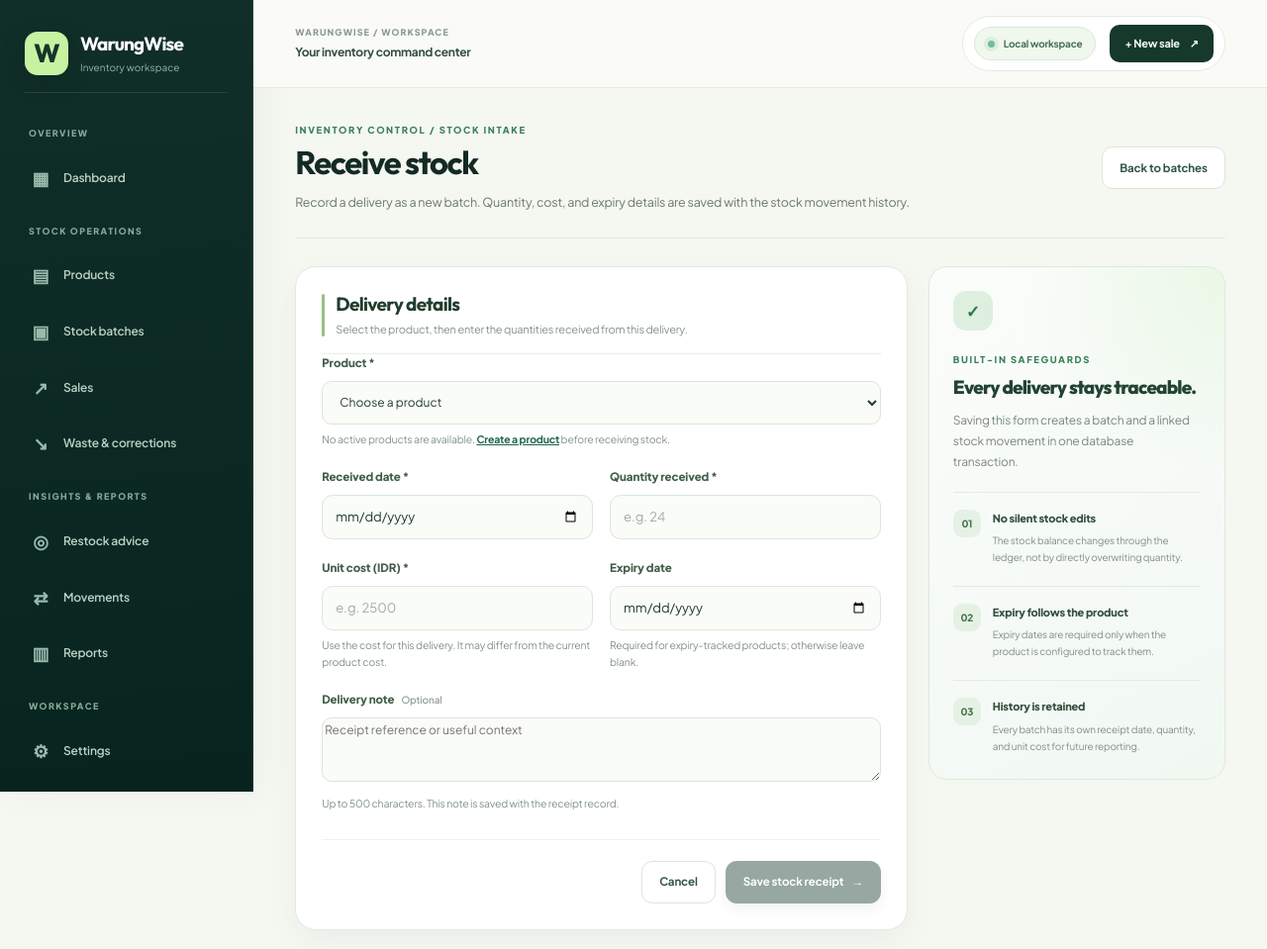
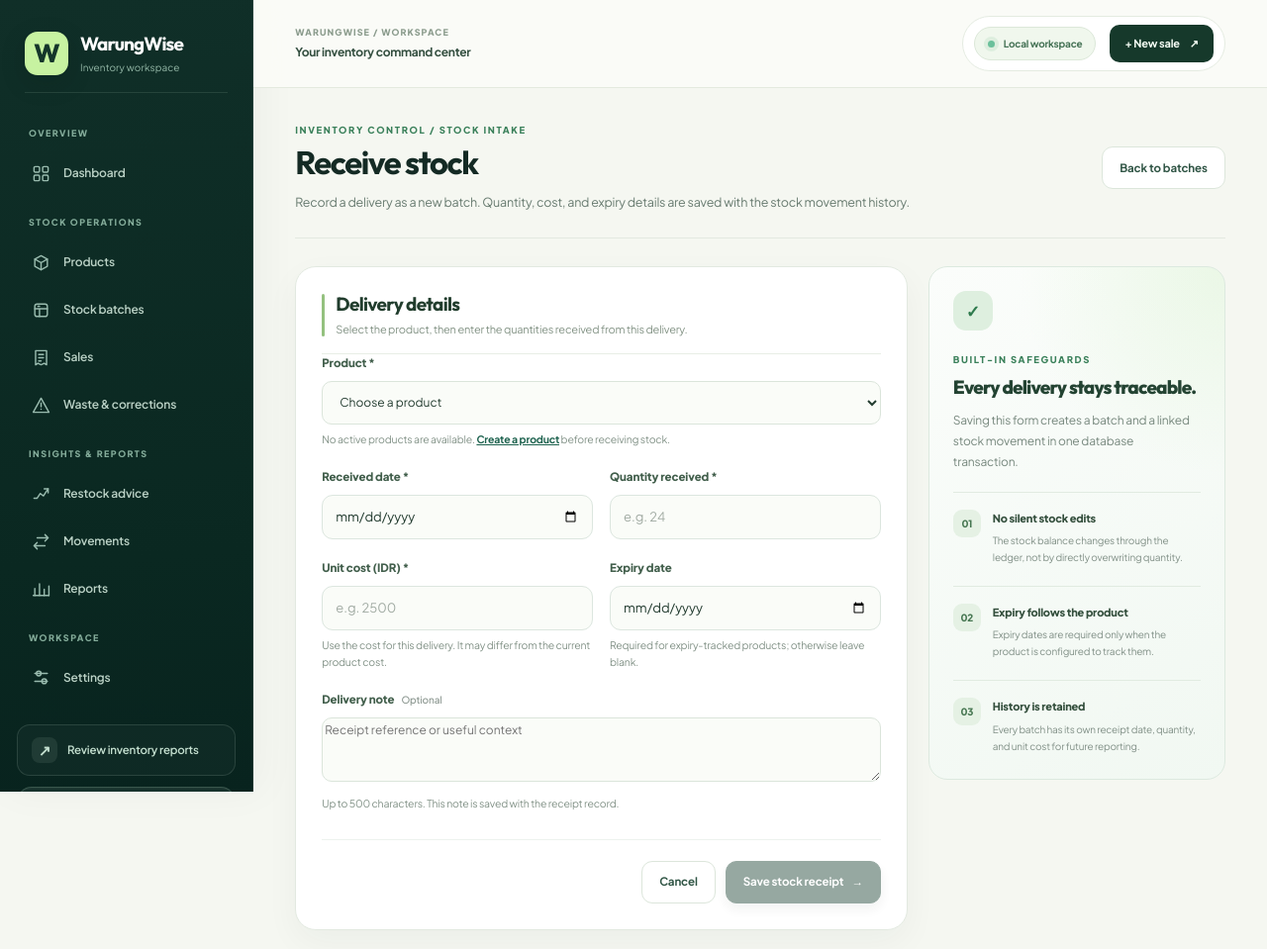
Before and after one commit to krisvan123/CS50X_FinalProject, a Python web app: template templates/batches/form.html in a window 1280 px wide. Shown: the top 959 px of the page at 99% size. Run offline with Jinja, Linux system fonts and the light colour scheme; the template is opened without the code that fills it, so the values that code supplies are empty.

Commit message:
Replace mismatched sidebar symbols with consistent accessible line icons

```diff
--- a/templates/base.html
+++ b/templates/base.html
@@ -37,48 +37,48 @@
             <div class="nav-group">
                 <div class="sidebar-section-label">OVERVIEW</div>
                 <a class="nav-item {% if request.endpoint == 'index' %}active{% endif %}" href="{{ url_for('index') }}" {% if request.endpoint == 'index' %}aria-current="page"{% endif %}>
-                <span class="nav-icon" aria-hidden="true">▦</span>
+                <span class="nav-icon" aria-hidden="true"><svg class="nav-svg" viewBox="0 0 24 24" fill="none" stroke="currentColor" stroke-width="1.8" stroke-linecap="round" stroke-linejoin="round" aria-hidden="true"><rect x="3" y="3" width="7" height="7" rx="1.5"/><rect x="14" y="3" width="7" height="7" rx="1.5"/><rect x="3" y="14" width="7" height="7" rx="1.5"/><rect x="14" y="14" width="7" height="7" rx="1.5"/></svg></span>
                 <span>Dashboard</span>
             </a>
             </div>
             <div class="nav-group">
                 <div class="sidebar-section-label">STOCK OPERATIONS</div>
                 <a class="nav-item {% if request.endpoint in ('products', 'new_product', 'edit_product') %}active{% endif %}" href="{{ url_for('products') }}" {% if request.endpoint in ('products', 'new_product', 'edit_product') %}aria-current="page"{% endif %}>
-                <span class="nav-icon" aria-hidden="true">▤</span>
+                <span class="nav-icon" aria-hidden="true"><svg class="nav-svg" viewBox="0 0 24 24" fill="none" stroke="currentColor" stroke-width="1.8" stroke-linecap="round" stroke-linejoin="round" aria-hidden="true"><path d="M4 7.5 12 3l8 4.5v9L12 21l-8-4.5z"/><path d="m4 7.5 8 4.5 8-4.5M12 12v9"/></svg></span>
                 <span>Products</span>
             </a>
                 <a class="nav-item {% if request.endpoint in ('batches', 'new_batch') %}active{% endif %}" href="{{ url_for('batches') }}" {% if request.endpoint in ('batches', 'new_batch') %}aria-current="page"{% endif %}>
-                <span class="nav-icon" aria-hidden="true">▣</span>
+                <span class="nav-icon" aria-hidden="true"><svg class="nav-svg" viewBox="0 0 24 24" fill="none" stroke="currentColor" stroke-width="1.8" stroke-linecap="round" stroke-linejoin="round" aria-hidden="true"><rect x="4" y="4" width="16" height="16" rx="3"/><path d="M4 10h16M10 10v10M8 7h2"/></svg></span>
                 <span>Stock batches</span>
             </a>
                 <a class="nav-item {% if request.endpoint in ('sales', 'new_sale') %}active{% endif %}" href="{{ url_for('sales') }}" {% if request.endpoint in ('sales', 'new_sale') %}aria-current="page"{% endif %}>
-                <span class="nav-icon" aria-hidden="true">↗</span>
+                <span class="nav-icon" aria-hidden="true"><svg class="nav-svg" viewBox="0 0 24 24" fill="none" stroke="currentColor" stroke-width="1.8" stroke-linecap="round" stroke-linejoin="round" aria-hidden="true"><path d="M5 3h14v18l-3-2-4 2-4-2-3 2z"/><path d="M9 8h6M9 12h6M9 16h3"/></svg></span>
                 <span>Sales</span>
             </a>
                 <a class="nav-item {% if request.endpoint == 'new_stock_action' %}active{% endif %}" href="{{ url_for('new_stock_action') }}" {% if request.endpoint == 'new_stock_action' %}aria-current="page"{% endif %}>
-                <span class="nav-icon" aria-hidden="true">↘</span>
+                <span class="nav-icon" aria-hidden="true"><svg class="nav-svg" viewBox="0 0 24 24" fill="none" stroke="currentColor" stroke-width="1.8" stroke-linecap="round" stroke-linejoin="round" aria-hidden="true"><path d="M12 3 2 21h20z"/><path d="M12 9v5M12 17h.01"/></svg></span>
                 <span>Waste & corrections</span>
             </a>
             </div>
             <div class="nav-group">
                 <div class="sidebar-section-label">INSIGHTS & REPORTS</div>
                 <a class="nav-item {% if request.endpoint == 'recommendations' %}active{% endif %}" href="{{ url_for('recommendations') }}" {% if request.endpoint == 'recommendations' %}aria-current="page"{% endif %}>
-                <span class="nav-icon" aria-hidden="true">◎</span>
+                <span class="nav-icon" aria-hidden="true"><svg class="nav-svg" viewBox="0 0 24 24" fill="none" stroke="currentColor" stroke-width="1.8" stroke-linecap="round" stroke-linejoin="round" aria-hidden="true"><path d="M3 17h4l4-6 4 3 6-9"/><path d="M16 5h5v5"/></svg></span>
                 <span>Restock advice</span>
             </a>
                 <a class="nav-item {% if request.endpoint == 'movements' %}active{% endif %}" href="{{ url_for('movements') }}" {% if request.endpoint == 'movements' %}aria-current="page"{% endif %}>
-                <span class="nav-icon" aria-hidden="true">⇄</span>
+                <span class="nav-icon" aria-hidden="true"><svg class="nav-svg" viewBox="0 0 24 24" fill="none" stroke="currentColor" stroke-width="1.8" stroke-linecap="round" stroke-linejoin="round" aria-hidden="true"><path d="M7 7h14m-4-4 4 4-4 4M17 17H3m4-4-4 4 4 4"/></svg></span>
                 <span>Movements</span>
             </a>
                 <a class="nav-item {% if request.endpoint in ('reports', 'export_report') %}active{% endif %}" href="{{ url_for('reports') }}" {% if request.endpoint in ('reports', 'export_report') %}aria-current="page"{% endif %}>
-                <span class="nav-icon" aria-hidden="true">▥</span>
+                <span class="nav-icon" aria-hidden="true"><svg class="nav-svg" viewBox="0 0 24 24" fill="none" stroke="currentColor" stroke-width="1.8" stroke-linecap="round" stroke-linejoin="round" aria-hidden="true"><path d="M4 20V11M10 20V5M16 20v-8M22 20V8"/><path d="M2 20h20"/></svg></span>
                 <span>Reports</span>
             </a>
             </div>
             <div class="nav-group">
                 <div class="sidebar-section-label">WORKSPACE</div>
                 <a class="nav-item {% if request.endpoint == 'settings' %}active{% endif %}" href="{{ url_for('settings') }}" {% if request.endpoint == 'settings' %}aria-current="page"{% endif %}>
-                <span class="nav-icon" aria-hidden="true">⚙</span>
+                <span class="nav-icon" aria-hidden="true"><svg class="nav-svg" viewBox="0 0 24 24" fill="none" stroke="currentColor" stroke-width="1.8" stroke-linecap="round" stroke-linejoin="round" aria-hidden="true"><path d="M4 7h16M4 17h16"/><circle cx="9" cy="7" r="3"/><circle cx="16" cy="17" r="3"/></svg></span>
                 <span>Settings</span>
             </a>
             </div>
```
